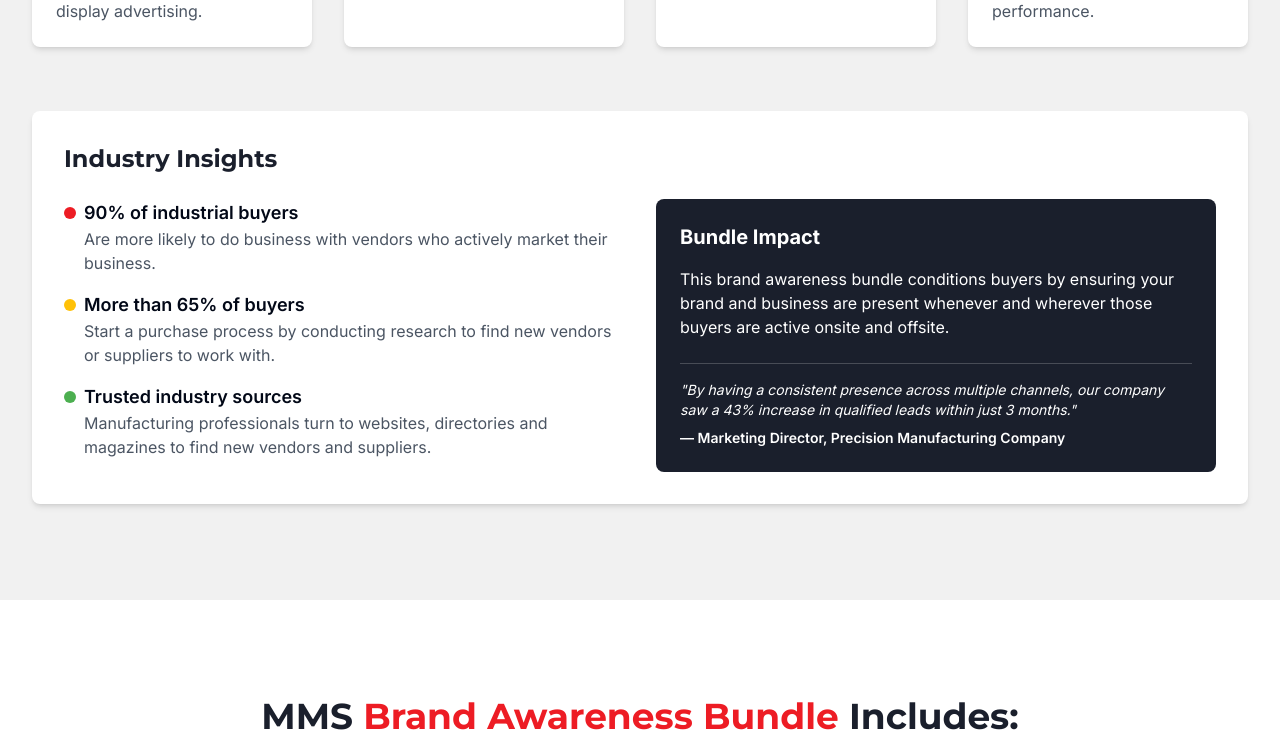
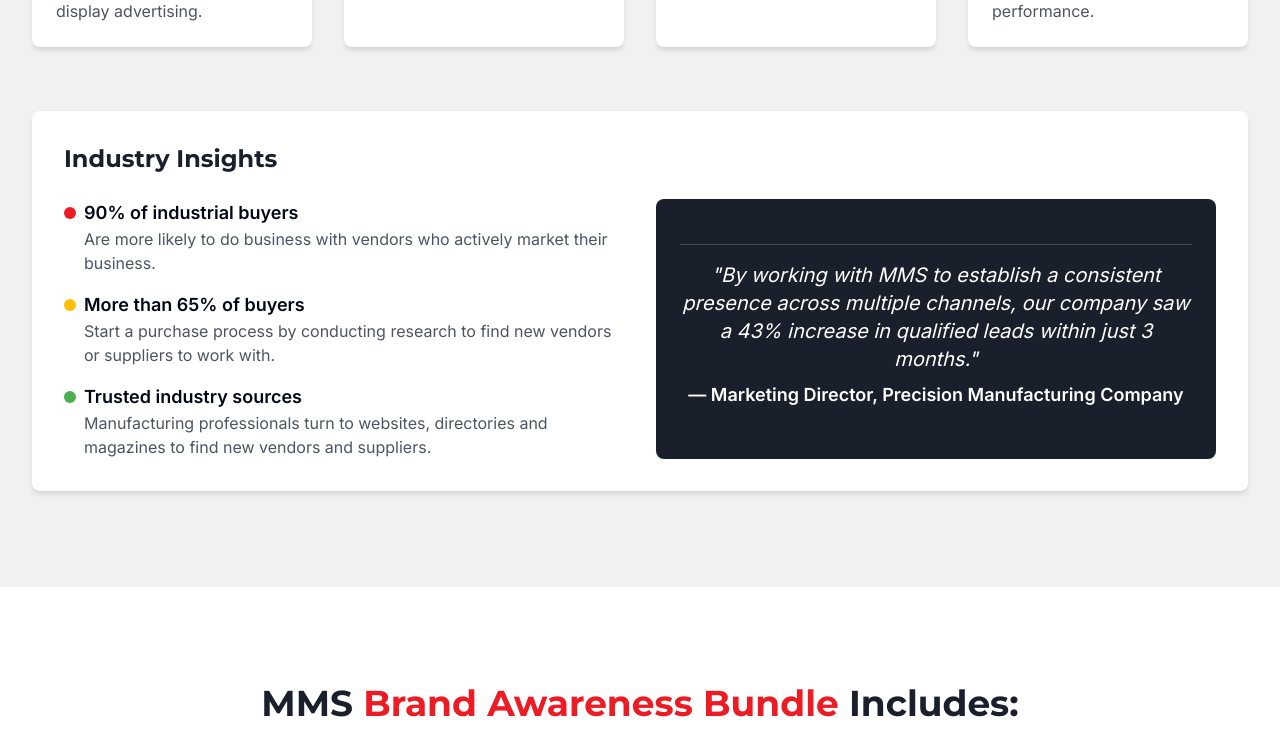
Before and after one commit to PGarder/mms-brand-bundle-lp, a React (Vite) app: page / in a window 1280 px wide. Shown: the part 1369-2112 px from the top of the page. Built offline with nearby package versions, Linux system fonts and the light colour scheme.

Commit message:
Visual edit in Lovable
Edited UI in Lovable

```diff
--- a/src/components/BenefitsSection.tsx
+++ b/src/components/BenefitsSection.tsx
@@ -1,10 +1,7 @@
-
 import React from 'react';
 import { Factory, Target, TrendingUp, BarChart } from 'lucide-react';
-
 const BenefitsSection = () => {
-  return (
-    <section id="benefits" className="py-16 md:py-24 bg-mms-lightgray">
+  return <section id="benefits" className="py-16 md:py-24 bg-mms-lightgray">
       <div className="container mx-auto px-4 md:px-8">
         <div className="text-center mb-12">
           <h2 className="font-heading text-3xl md:text-4xl font-bold text-mms-darkgray mb-4">
@@ -81,24 +78,19 @@ const BenefitsSection = () => {
               </div>
             </div>
 
-            <div className="bg-mms-darkgray text-white p-6 rounded-lg">
-              <h4 className="text-xl font-bold mb-4">Bundle Impact</h4>
-              <p className="mb-6">
-                This brand awareness bundle conditions buyers by ensuring your brand and business are present whenever and wherever those buyers are active onsite and offsite.
-              </p>
+            <div className="bg-mms-darkgray text-white p-6 rounded-lg py-[45px]">
+
+
 
               <div className="border-t border-white/20 pt-4">
-                <p className="text-sm italic">
-                  "By having a consistent presence across multiple channels, our company saw a 43% increase in qualified leads within just 3 months."
-                </p>
-                <p className="text-sm mt-2 font-semibold">— Marketing Director, Precision Manufacturing Company</p>
+                <p className="italic text-xl text-center">"By working with MMS to establish a consistent presence across multiple channels, our company saw a 43% increase in qualified leads within just 3 months."</p>
+                <p className="mt-2 font-semibold text-lg text-center">— Marketing Director,
+Precision Manufacturing Company</p>
               </div>
             </div>
           </div>
         </div>
       </div>
-    </section>
-  );
+    </section>;
 };
-
 export default BenefitsSection;
```
